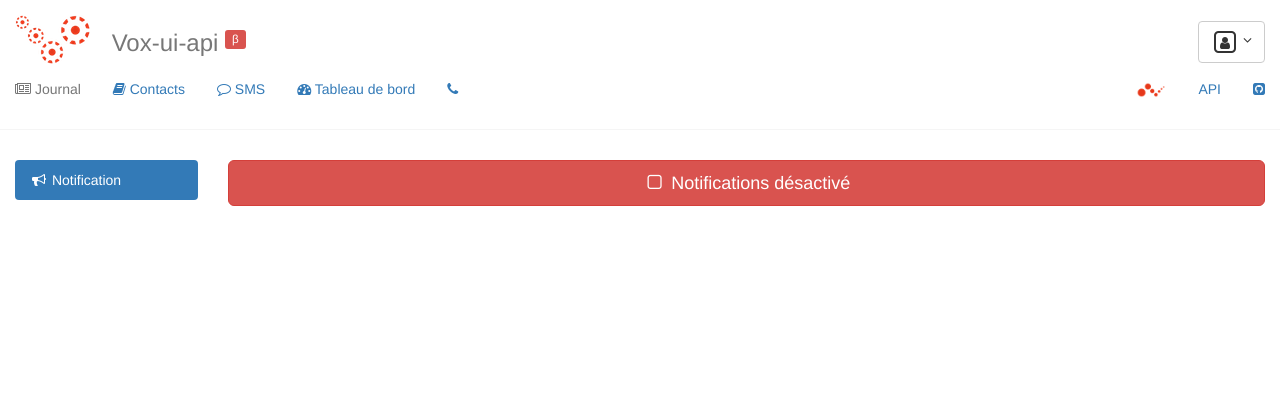
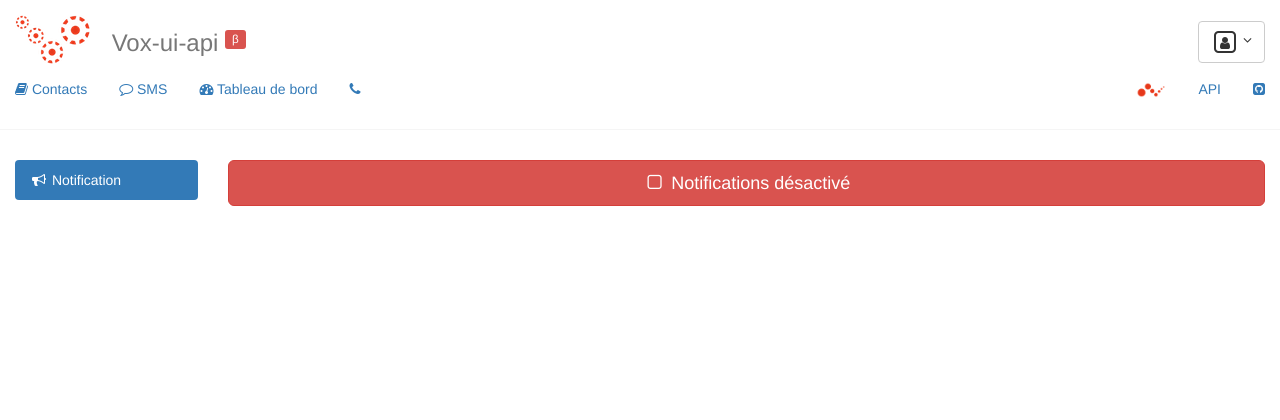
Before and after one commit to thivolle-cazat-cedric/vox-ui-api, a Flask app: page /account/settings/notify.html in a window 1280 px wide. Shown: the top 420 px of the page. Run offline with Flask 2, Linux system fonts and the light colour scheme; parts of the project's set-up code (start-up, migrations or seed data) failed here and were passed over; some libraries are stand-ins or nearby versions.

Commit message:
remove call log client  acceess

```diff
--- a/app/__init__.py
+++ b/app/__init__.py
@@ -44,7 +44,6 @@ def create_app(env='prod'):
     app.register_blueprint(controllers.CONTACT)
     app.register_blueprint(controllers.CALLS)
     app.register_blueprint(controllers.ACCOUNT)
-    app.register_blueprint(controllers.CALLS_LOG)
     app.register_blueprint(controllers.SMS)
     if app.config['DEBUG']:
         app.register_blueprint(controllers.API_PROXY)
--- a/app/templates/layout.html
+++ b/app/templates/layout.html
@@ -68,12 +68,6 @@
             </h3>
             <nav>
                 <ul class="nav nav-pills pull-left">
-                    <li class="disabled {% if '/'.join((url_for('CALLS_LOG.json_data').split('/')[0:-1])) in request.path %}active{% endif %}">
-                        <a href="{{url_for('CALLS_LOG.view', **{'direction':'incoming'})}}">
-                            <i class="fa fa-newspaper-o"></i>
-                             <span class="hidden-sm hidden-xs">Journal</span>
-                        </a>
-                    </li>
                     <li role="presentation" {% if '/'.join((url_for('CONTACT.view').split('/')[0:-1])) in request.path %}class="active"{% endif %}>
                         <a href="{{url_for('CONTACT.view')}}">
                             <i class="fa fa-book"></i>
```
